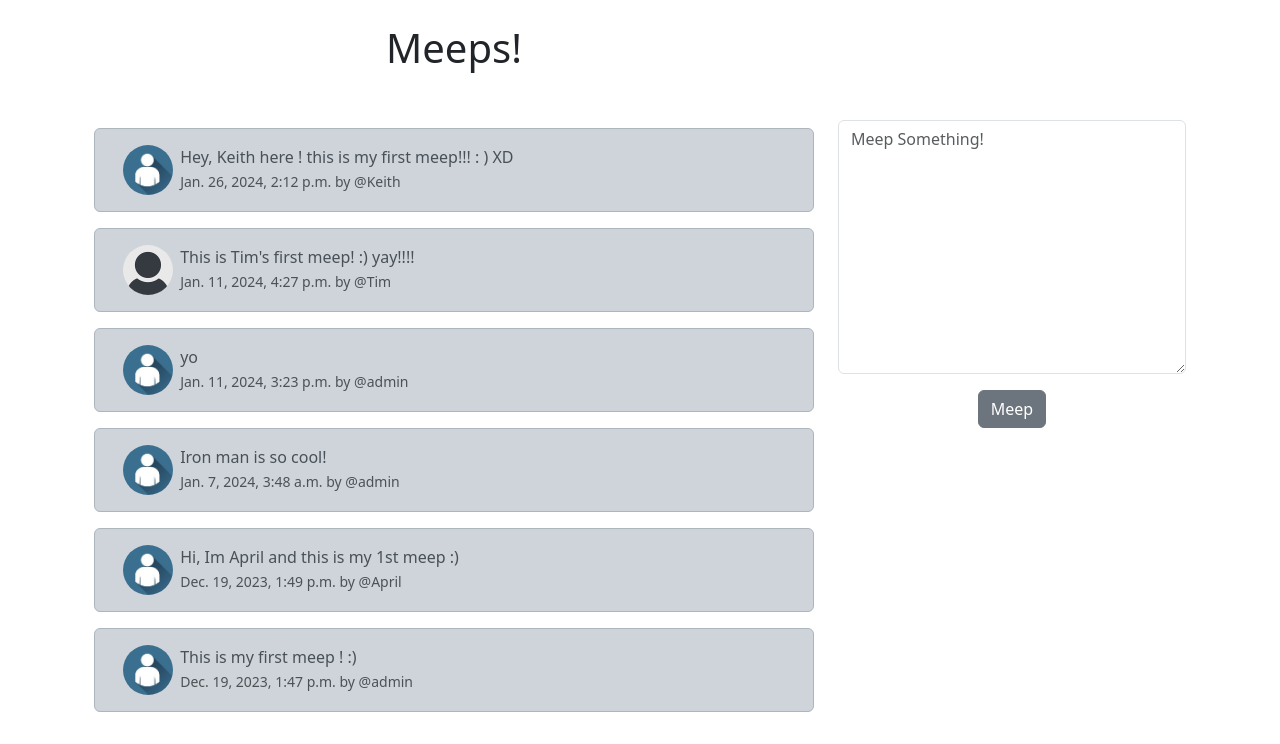
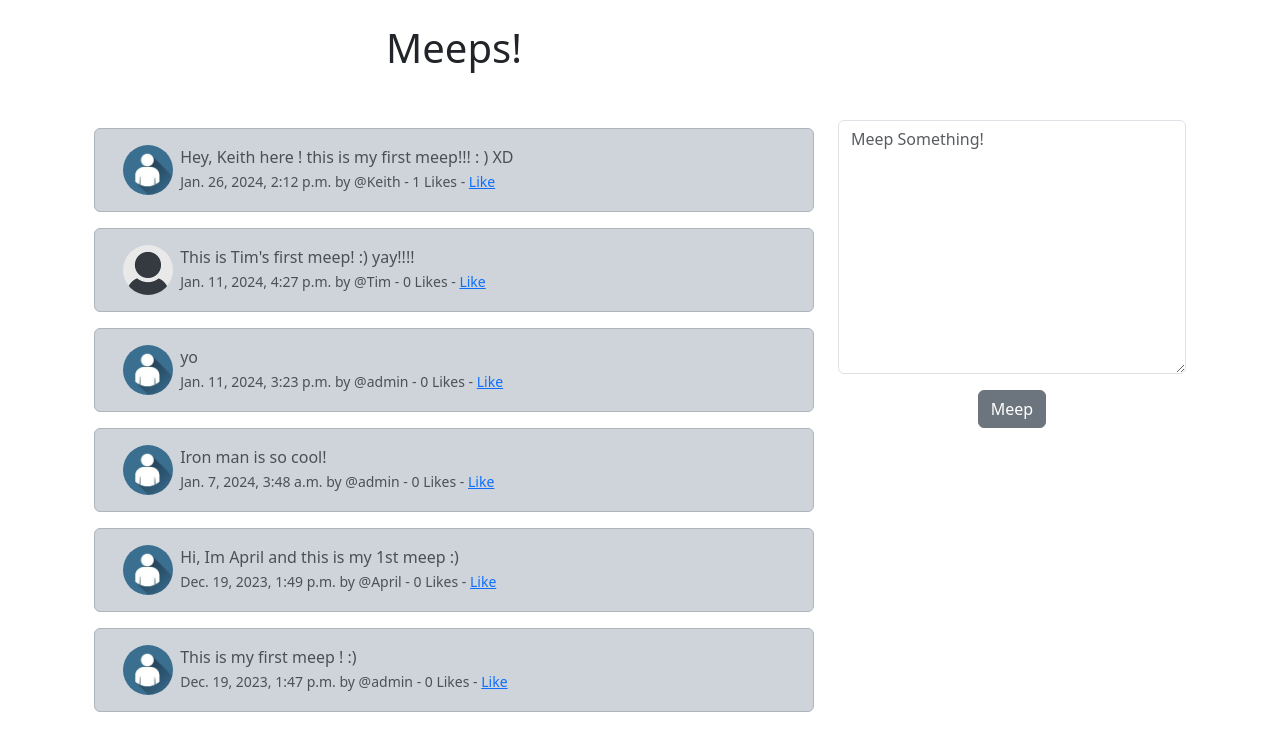
Before and after one commit to AkshitKushwaha/musker, a Django app: page / in a window 1280 px wide. Shown: the part 56-800 px from the top of the page. Run offline with Django 3.2, Linux system fonts and the light colour scheme; the first user in the database is signed in; data comes from the database, SQL or seed files in the repository.

Commit message:
Added a like-unlike system

```diff
--- a/musker/forms.py
+++ b/musker/forms.py
@@ -23,7 +23,7 @@ class MeepForm(forms.ModelForm):
 
     class Meta:
         model = Meep
-        exclude = ("user",)
+        exclude = ("user", "likes", )
 
 
 
--- a/musker/models.py
+++ b/musker/models.py
@@ -9,6 +9,11 @@ class Meep(models.Model):
     user = models.ForeignKey(User, related_name="meeps", on_delete=models.DO_NOTHING)
     body = models.CharField(max_length=500)
     created_at = models.DateTimeField(auto_now_add=True)
+    likes = models.ManyToManyField(User, related_name="meep_like", blank=True)
+
+    #Keep count of likes
+    def number_of_likes(self):
+        return self.likes.count()
 
     def __str__(self):
         return(
--- a/musker/templates/home.html
+++ b/musker/templates/home.html
@@ -32,6 +32,13 @@
 
                         <small class="text-muted">
                             {{ meep.created_at }} by @{{ meep.user.username}}
+                            - {{ meep.number_of_likes }} Likes -
+
+                            {% if user in meep.likes.all %}
+                                <a href="{% url 'meep_like' meep.id %}">Unlike</a>
+                            {% else %}
+                                <a href="{% url 'meep_like' meep.id %}">Like</a>
+                            {% endif %}
                         </small>
 
                     </div>
--- a/musker/urls.py
+++ b/musker/urls.py
@@ -9,4 +9,5 @@ urlpatterns = [
     path('logout/', views.logout_user, name='logout'),
     path('register/', views.register_user, name='register'),
     path('update_user/', views.update_user, name='update_user'),
+    path('meep_like/<int:pk>', views.meep_like, name='meep_like'),
 ]
--- a/musker/views.py
+++ b/musker/views.py
@@ -1,4 +1,4 @@
-from django.shortcuts import render, redirect
+from django.shortcuts import render, redirect, get_object_or_404
 from django.contrib import messages
 from .models import Profile, Meep
 from .forms import MeepForm, SignUpForm, ProfilePicForm
@@ -136,3 +136,17 @@ def update_user(request):
     else:
         messages.success(request, 'login to view this page')
         return redirect('home')
+
+def meep_like(request, pk):
+    if request.user.is_authenticated:
+        meep = get_object_or_404(Meep, id=pk)
+        if meep.likes.filter(id=request.user.id):
+            meep.likes.remove(request.user)
+        else:
+            meep.likes.add(request.user)
+
+        return redirect('home')
+
+    else:
+        messages.success(request, 'login to view this page')
+        return redirect('home')
```
Also changed, not shown: db.sqlite3, musker/migrations/0006_meep_likes.py (added).
